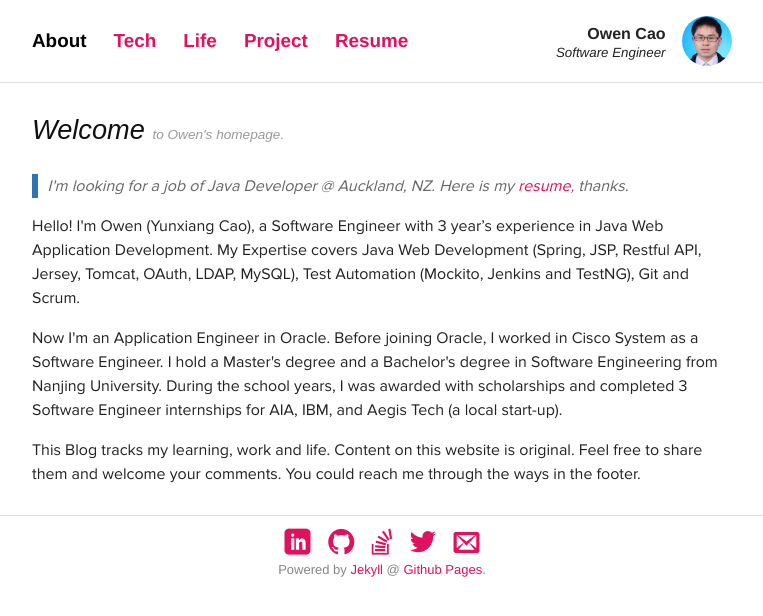
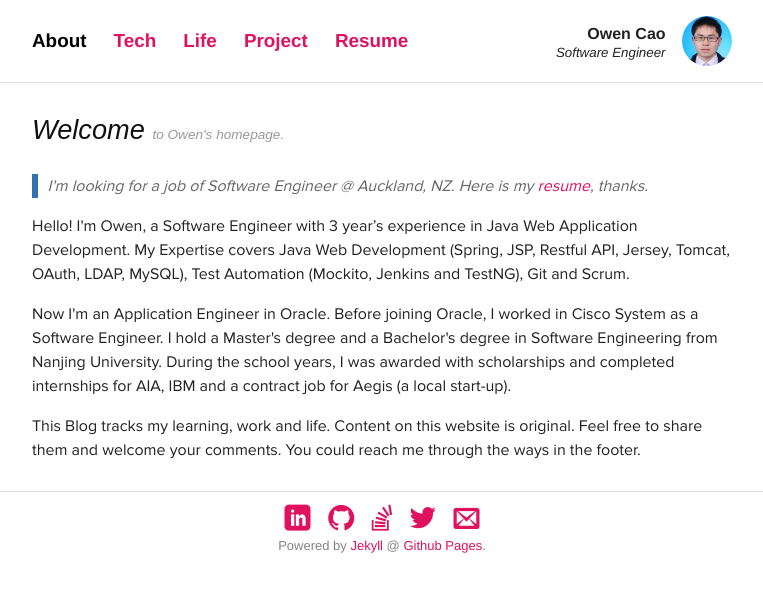
Before and after one commit to cynosure7/cynosure7.github.io, a Jekyll site: the page built from index.html, in a window 1280 px wide. Shown: the top 616 px of the page, without its empty margins (258-1021 px from the left). Built offline with Jekyll 4.4.1, drawn with Linux system fonts in a browser that asks for light colours; some web fonts are replaced; Markdown is read by kramdown in place of the engine named in the settings.

Commit message:
index update
update self-introduction.

```diff
--- a/index.html
+++ b/index.html
@@ -14,12 +14,12 @@
   </h1>
   <blockquote>
   <p>
-    I'm looking for a job of Java Developer @ Auckland, NZ. Here is my <a href="/resume">resume</a>, thanks.
+    I'm looking for a job of Software Engineer @ Auckland, NZ. Here is my <a href="/resume">resume</a>, thanks.
   </p>
   </blockquote>
-  	<p>Hello! I'm Owen (Yunxiang Cao), a Software Engineer with 3 year’s experience in Java Web Application Development. My Expertise covers Java Web Development (Spring, JSP, Restful API, Jersey, Tomcat, OAuth, LDAP, MySQL), Test Automation (Mockito, Jenkins and TestNG), Git and Scrum.</p>
+  	<p>Hello! I'm Owen, a Software Engineer with 3 year’s experience in Java Web Application Development. My Expertise covers Java Web Development (Spring, JSP, Restful API, Jersey, Tomcat, OAuth, LDAP, MySQL), Test Automation (Mockito, Jenkins and TestNG), Git and Scrum.</p>
 
-	<p>Now I'm an Application Engineer in Oracle. Before joining Oracle, I worked in Cisco System as a Software Engineer. I hold a Master's degree and a Bachelor's degree in Software Engineering from Nanjing University. During the school years, I was awarded with scholarships and completed 3 Software Engineer internships for AIA, IBM, and Aegis Tech (a local start-up).</p>
+	<p>Now I'm an Application Engineer in Oracle. Before joining Oracle, I worked in Cisco System as a Software Engineer. I hold a Master's degree and a Bachelor's degree in Software Engineering from Nanjing University. During the school years, I was awarded with scholarships and completed internships for AIA, IBM and a contract job for Aegis (a local start-up).</p>
 
 	<p>This Blog tracks my learning, work and life. Content on this website is original. Feel free to share them and welcome your comments. You could reach me through the ways in the footer.</p>
 </section>
```
